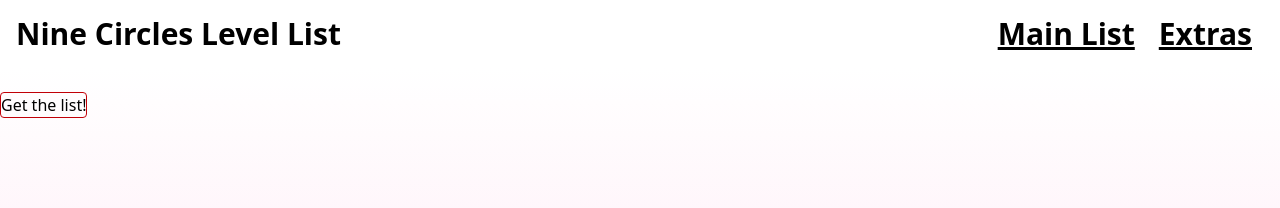
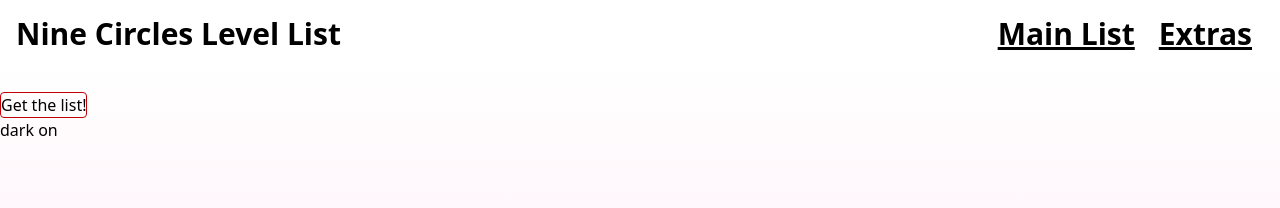
Before and after one commit to Jamming17/nclevelsfrontend, a React (Vite) app: page /mainlist in a window 1280 px wide. Shown: the top 208 px of the page. Built offline with nearby package versions, Linux system fonts and the light colour scheme.

Commit message:
Code cleanup, added darkmode context and routing

```diff
--- a/package.json
+++ b/package.json
@@ -14,6 +14,7 @@
     "postcss": "^8.5.6",
     "react": "^19.1.1",
     "react-dom": "^19.1.1",
+    "react-router-dom": "^7.9.5",
     "tailwindcss": "^4.1.14"
   },
   "devDependencies": {
--- a/src/App.tsx
+++ b/src/App.tsx
@@ -1,22 +1,22 @@
+import { Routes, Route } from "react-router-dom";
+
+import Header from "./components/Header";
 import List from "./pages/List";
+import { SettingsContextProvider } from "./context/SettingsContext";
 
 function App() {
-  return (
-    <>
-        {/* Nav Bar */}
-        <div className="text-3xl font-bold p-4 flex flex-row justify-between">
-            <p className="flex">Nine Circles Level List</p>
-            <div className="underline flex flex-row">
-                <p className="flex px-3">Main List</p>
-                <p className="flex px-3">Extras</p>
-            </div>
-        </div>
-
-        <div className="min-h-screen bg-gradient-to-b from-white to-pink-200">
-            <List />
-        </div>
-    </>
-  )
+    return (
+        <>
+            <SettingsContextProvider>
+                <Header />
+                <div className="min-h-screen bg-gradient-to-b from-white to-pink-200">
+                    <Routes>
+                        <Route path="/mainlist" element={<List />} />
+                    </Routes>
+                </div>
+            </SettingsContextProvider>
+        </>
+    )
 }
 
 export default App;
--- /dev/null
+++ b/src/components/Header.tsx
@@ -0,0 +1,15 @@
+function Header() {
+    return (
+        <>
+            {/* Nav Bar */}
+            <div className="text-3xl font-bold p-4 flex flex-row justify-between">
+                <p className="flex">Nine Circles Level List</p>
+                <div className="underline flex flex-row">
+                    <p className="flex px-3">Main List</p>
+                    <p className="flex px-3">Extras</p>
+                </div>
+            </div>
+        </>
+    )
+}
+export default Header;
--- /dev/null
+++ b/src/context/SettingsContext.tsx
@@ -0,0 +1,31 @@
+import React, { useState, useContext, createContext, type ReactNode } from "react";
+
+/* Type interface for the contents of SettingsContext */
+interface SettingsContextInterface {
+    isDarkMode: boolean,
+    toggleDarkMode: () => void;
+}
+
+/* Initial context values */
+export const SettingsContext = createContext<SettingsContextInterface>({
+    isDarkMode: true, //window.matchMedia && window.matchMedia("(prefers-color-scheme: dark)").matches)
+    toggleDarkMode: () => {}
+});
+
+interface SettingsProviderProps {
+    children: ReactNode;
+}
+
+export function SettingsContextProvider({ children }: SettingsProviderProps) {
+    const [ isDarkMode, setIsDarkMode ] = useState(true);
+
+    function toggleDarkMode() {
+        setIsDarkMode((prev) => !prev);
+    }
+
+    return (
+        <SettingsContext.Provider value={{ isDarkMode, toggleDarkMode }}>
+            {children}
+        </SettingsContext.Provider>
+    );
+}
--- a/src/main.tsx
+++ b/src/main.tsx
@@ -2,9 +2,12 @@ import { StrictMode } from 'react'
 import { createRoot } from 'react-dom/client'
 import './index.css'
 import App from './App.tsx'
+import { BrowserRouter } from 'react-router-dom'
 
 createRoot(document.getElementById('root')!).render(
   <StrictMode>
-    <App />
+      <BrowserRouter>
+            <App />
+      </BrowserRouter>
   </StrictMode>
 )
--- a/src/pages/List.tsx
+++ b/src/pages/List.tsx
@@ -1,14 +1,17 @@
-import { useState } from "react";
+import { useState, useContext } from "react";
 
 import Level from "../components/Level";
 import { levelInterfaceTypeGuard, EMPTY_LEVEL, type LevelInterface } from "../data/LevelData";
 import { apiRequest } from "../apiClient";
+import { SettingsContext } from "../context/SettingsContext";
 
 
 function List() {
 
+    const { isDarkMode, toggleDarkMode } = useContext(SettingsContext);
     const [ displayedLevelsList, setDisplayedLevelsList ] = useState<LevelInterface[]>([]);
 
+    /* Fetch individual level data with a level ID as an input */
     async function fetchLevelData(levelid: string): Promise<LevelInterface> {
         try {
             const data = await apiRequest("boomlings/getLevelId", {
@@ -34,6 +37,7 @@ function List() {
         return EMPTY_LEVEL;
     }
 
+    /* Fetch the whole main list from the database */
     async function getNCLevelList(): Promise<void> {
         try {
             const data = await apiRequest("database/getLevels", {});
@@ -56,31 +60,12 @@ function List() {
 
     return (
         <>
-            {/*levelVisible &&
-                <div>
-                    <Level level={displayedLevel} getData={getLevelHandler} />
-                </div>
-            }
-            <div>
-                <input type="text" className="m-3 border border-black bg-gray-200" onChange={(e) => {setInputVal(e.target.value)}}/>
-                <button className="cursor-pointer border border-red-700 rounded" onClick={fetchLevelData}>Click Me!</button>
-            </div>*/}
             <br className="py-16"/>
             <button className="cursor-pointer border border-red-700 rounded" onClick={getNCLevelList}>Get the list!</button>
             {displayedLevelsList.map((level, index) => {
                 return <Level key={index} level={level} getData={fetchLevelData} />
             })}
-
-        {/*
-        <div className="flex flex-col">
-            {LevelsList.map(level => (
-                <Level
-                    key={level.id}
-                    level={level}
-                />
-            ))}
-            <button className="cursor-pointer border border-red-700 rounded" onClick={myApiTestFunc}>Click Me to Test!</button>
-        </div>*/}
+            {isDarkMode ? <p>dark on</p> : <p>dark off</p>}
         </>
     )
 }
```
Also changed, not shown: 1 other file (tests, documents, lock files or other folders).
